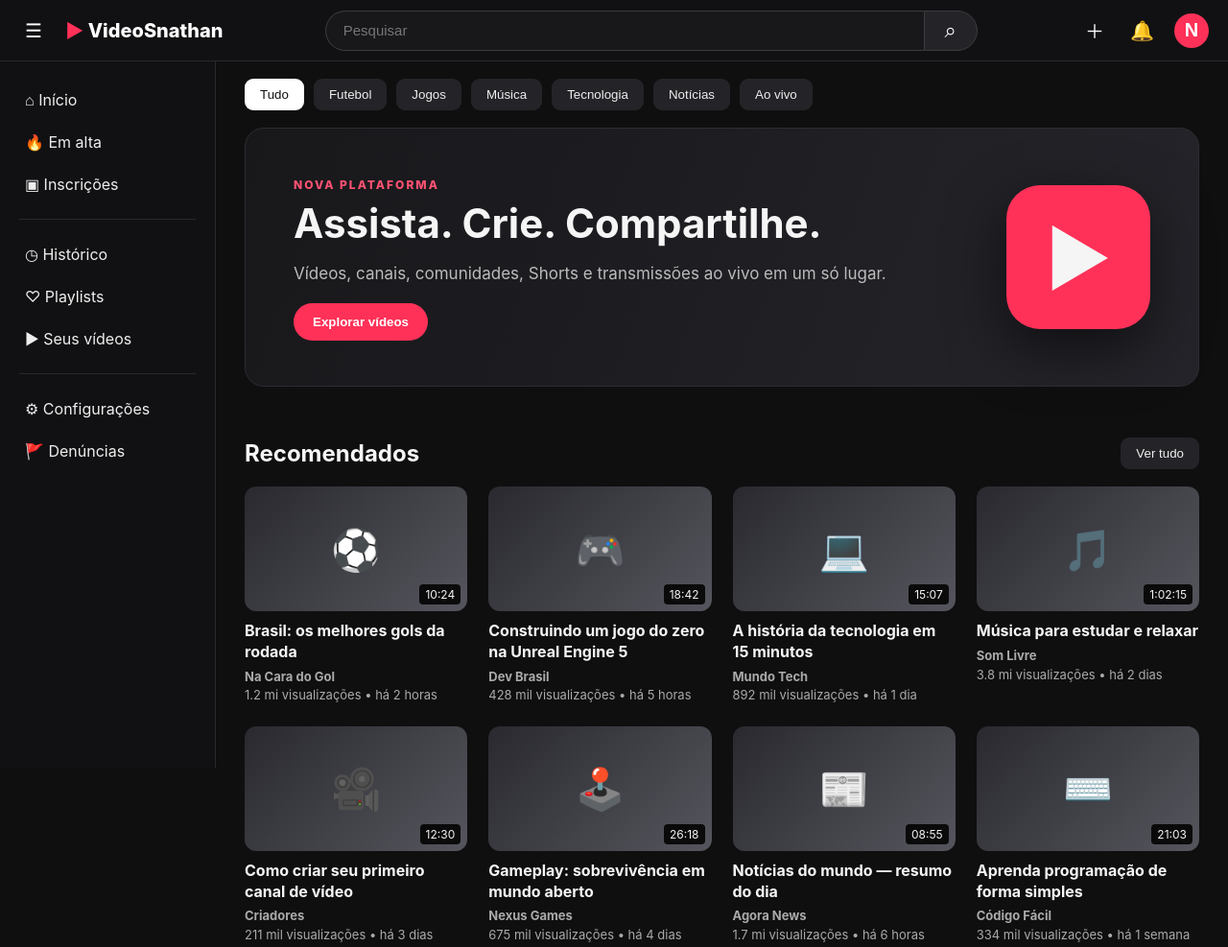
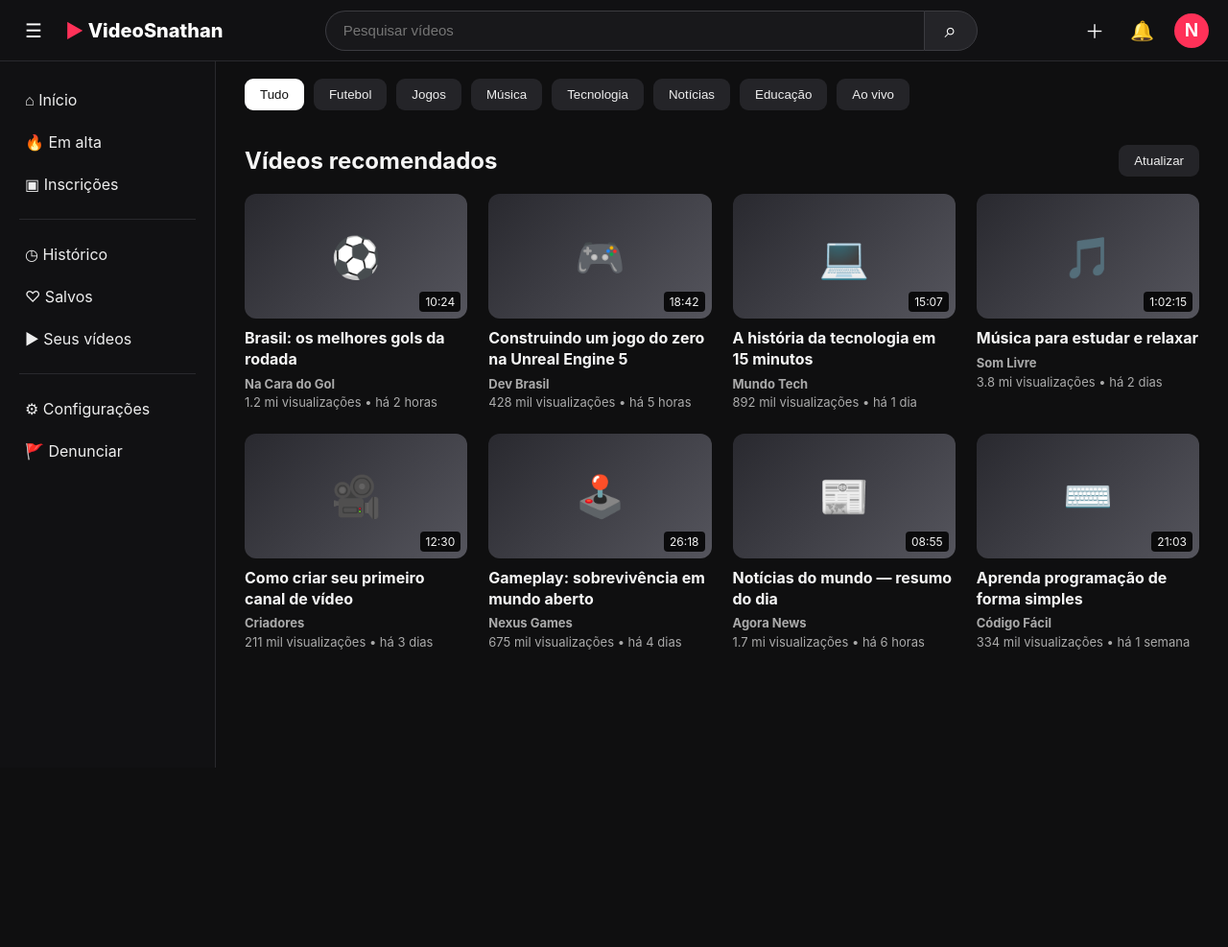
Before and after one commit to nathanprado489-cpu/videosnathan, a plain HTML site: page frontend/index.html in a window 1280 px wide. Shown: the whole page at 96% size. After the commit the page ends 800 px from the top, so only its background shows below. Drawn offline with Linux system fonts and the light colour scheme; no server answers.

Commit message:
feat: transform homepage into real video platform UI

```diff
--- a/frontend/index.html
+++ b/frontend/index.html
@@ -1,7 +1,28 @@
-<!doctype html><html lang="pt-BR"><head><meta charset="UTF-8"><meta name="viewport" content="width=device-width,initial-scale=1.0"><meta name="description" content="VideoSnathan — plataforma de vídeos."><title>VideoSnathan</title><link rel="stylesheet" href="./styles.css"></head><body>
-<header class="topbar"><button class="icon-btn" id="menuBtn">☰</button><a class="brand" href="#">▶ <span>VideoSnathan</span></a><form class="search" id="searchForm"><input id="searchInput" type="search" placeholder="Pesquisar" autocomplete="off"><button>⌕</button></form><div class="actions"><button class="icon-btn" id="uploadBtn" title="Criar">＋</button><button class="icon-btn" id="bellBtn">🔔</button><button class="avatar" id="accountBtn">N</button></div></header>
-<aside id="sidebar" class="sidebar"><a href="#" data-view="home">⌂ Início</a><a href="#" data-view="trending">🔥 Em alta</a><a href="#" data-view="subscriptions">▣ Inscrições</a><hr><a href="#" data-view="history">◷ Histórico</a><a href="#" data-view="playlists">♡ Playlists</a><a href="#" data-view="uploads">▶ Seus vídeos</a><hr><a href="#" id="settingsBtn">⚙ Configurações</a><a href="#" id="reportBtn">🚩 Denúncias</a></aside>
-<main class="main"><nav class="chips" id="chips"><button class="active">Tudo</button><button>Futebol</button><button>Jogos</button><button>Música</button><button>Tecnologia</button><button>Notícias</button><button>Ao vivo</button></nav><section class="hero"><div><span class="eyebrow">NOVA PLATAFORMA</span><h1>Assista. Crie. Compartilhe.</h1><p>Vídeos, canais, comunidades, Shorts e transmissões ao vivo em um só lugar.</p><button class="primary" id="exploreBtn">Explorar vídeos</button></div><div class="hero-art">▶</div></section><section><div class="section-title"><h2 id="sectionHeading">Recomendados</h2><button class="text-btn" id="allBtn">Ver tudo</button></div><div class="grid" id="videoGrid"></div></section></main>
-<div class="modal hidden" id="videoModal"><div class="modal-box video-box"><button class="close" data-close="videoModal">×</button><div id="playerArea" class="player">▶</div><h2 id="modalTitle"></h2><div id="modalMeta" class="modal-meta"></div><div class="video-actions"><button id="likeBtn">👍 <span>0</span></button><button id="saveBtn">♡ Salvar</button><button id="subscribeBtn">Inscrever-se</button></div><hr><h3>Comentários</h3><form id="commentForm" class="comment-form"><input id="commentInput" placeholder="Adicione um comentário"><button>Comentar</button></form><div id="comments"></div></div></div>
-<div class="modal hidden" id="accountModal"><div class="modal-box"><button class="close" data-close="accountModal">×</button><h2>Conta VideoSnathan</h2><input class="field" placeholder="Seu nome" id="accountName"><input class="field" type="email" placeholder="E-mail" id="accountEmail"><input class="field" type="password" placeholder="Senha (mín. 8 caracteres)" id="accountPassword"><div class="video-actions"><button class="primary" id="registerBtn">Criar conta</button><button id="loginBtn">Entrar</button></div><p id="accountStatus">Crie uma conta ou entre para enviar vídeos, curtir e comentar.</p></div></div>
-<div class="modal hidden" id="uploadModal"><div class="modal-box"><button class="close" data-close="uploadModal">×</button><h2>Enviar vídeo</h2><input class="field" id="uploadTitle" placeholder="Título do vídeo"><textarea class="field" id="uploadDescription" placeholder="Descrição"></textarea><input class="field" id="uploadFile" type="file" accept="video/*"><button class="primary full" id="publishBtn">Publicar</button><p id="uploadStatus"></p></div></div><div class="toast hidden" id="toast"></div><script src="./app.js"></script></body></html>
+<!doctype html>
+<html lang="pt-BR">
+<head>
+<meta charset="UTF-8"><meta name="viewport" content="width=device-width,initial-scale=1.0">
+<meta name="description" content="VideoSnathan — plataforma de vídeos."><title>VideoSnathan</title>
+<link rel="stylesheet" href="./styles.css">
+</head>
+<body>
+<header class="topbar">
+<button class="icon-btn" id="menuBtn" aria-label="Menu">☰</button>
+<a class="brand" href="#"><span class="logo">▶</span> VideoSnathan</a>
+<form class="search" id="searchForm"><input id="searchInput" type="search" placeholder="Pesquisar vídeos" autocomplete="off"><button aria-label="Pesquisar">⌕</button></form>
+<div class="actions"><button class="icon-btn" id="uploadBtn" title="Criar">＋</button><button class="icon-btn" id="bellBtn">🔔</button><button class="avatar" id="accountBtn">N</button></div>
+</header>
+<aside id="sidebar" class="sidebar">
+<a href="#" data-view="home">⌂ <span>Início</span></a><a href="#" data-view="trending">🔥 <span>Em alta</span></a><a href="#" data-view="subscriptions">▣ <span>Inscrições</span></a><hr>
+<a href="#" data-view="history">◷ <span>Histórico</span></a><a href="#" data-view="playlists">♡ <span>Salvos</span></a><a href="#" data-view="uploads">▶ <span>Seus vídeos</span></a><hr>
+<a href="#" id="settingsBtn">⚙ <span>Configurações</span></a><a href="#" id="reportBtn">🚩 <span>Denunciar</span></a>
+</aside>
+<main class="main">
+<nav class="chips" id="chips"><button class="active">Tudo</button><button>Futebol</button><button>Jogos</button><button>Música</button><button>Tecnologia</button><button>Notícias</button><button>Educação</button><button>Ao vivo</button></nav>
+<section><div class="section-title"><h1 id="sectionHeading">Vídeos recomendados</h1><button class="text-btn" id="allBtn">Atualizar</button></div><div class="grid" id="videoGrid"></div></section>
+</main>
+<div class="modal hidden" id="videoModal"><div class="modal-box video-box"><button class="close" data-close="videoModal">×</button><div id="playerArea" class="player"></div><h2 id="modalTitle"></h2><div id="modalMeta" class="modal-meta"></div><div class="video-actions"><button id="likeBtn">👍 <span>0</span></button><button id="saveBtn">♡ Salvar</button><button id="subscribeBtn">Inscrever-se</button></div><hr><h3>Comentários</h3><form id="commentForm" class="comment-form"><input id="commentInput" placeholder="Adicione um comentário"><button>Comentar</button></form><div id="comments"></div></div></div>
+<div class="modal hidden" id="accountModal"><div class="modal-box"><button class="close" data-close="accountModal">×</button><h2>Conta VideoSnathan</h2><input class="field" placeholder="Seu nome" id="accountName"><input class="field" type="email" placeholder="E-mail" id="accountEmail"><input class="field" type="password" placeholder="Senha (mín. 8 caracteres)" id="accountPassword"><div class="video-actions"><button class="primary" id="registerBtn">Criar conta</button><button id="loginBtn">Entrar</button></div><p id="accountStatus">Entre para curtir, comentar, inscrever-se e publicar.</p></div></div>
+<div class="modal hidden" id="uploadModal"><div class="modal-box"><button class="close" data-close="uploadModal">×</button><h2>Enviar vídeo</h2><input class="field" id="uploadTitle" placeholder="Título do vídeo"><textarea class="field" id="uploadDescription" placeholder="Descrição"></textarea><input class="field" id="uploadFile" type="file" accept="video/*"><button class="primary full" id="publishBtn">Publicar</button><p id="uploadStatus"></p></div></div>
+<div class="toast hidden" id="toast"></div><script src="./app.js"></script>
+</body></html>
```
